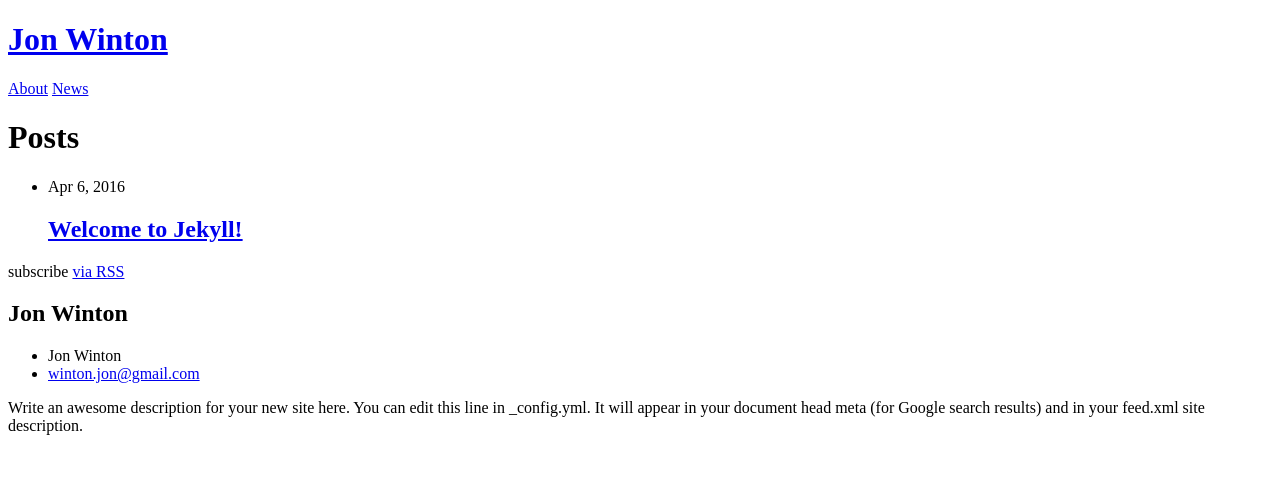
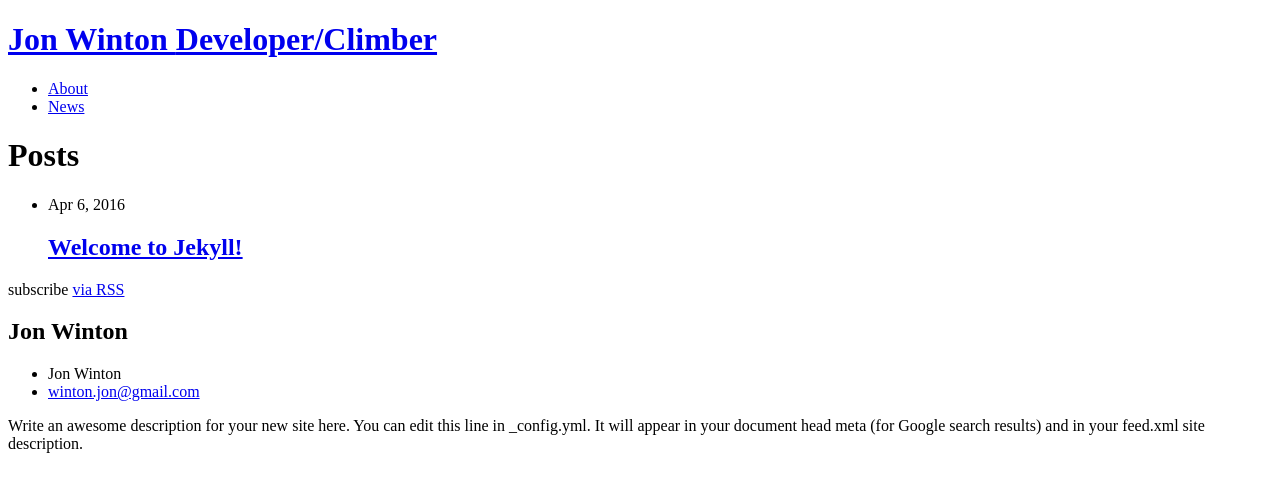
Before and after one commit to jonwinton/jonwintondotcom, a Jekyll site: the page built from index.html, in a window 1280 px wide. Shown: the top 492 px of the page. Built offline with Jekyll 4.4.1, drawn with Linux system fonts in a browser that asks for light colours.

Commit message:
Separating navigation into a partial

```diff
--- a/_includes/header.html
+++ b/_includes/header.html
@@ -1,11 +1,18 @@
 <header role="banner" class="header">
     <div class="header-title">
         <a class="header-title-link" href="{{ site.baseurl }}/">
-            <h1>{{ site.title }}</h1>
+            <h1 class="title">
+                {{ site.title }}
+                {% if site.subtitle %}
+                <span class="title-sub">{{ site.subtitle }}</span>
+                {% endif %}
+            </h1>
+
+
+
         </a>
     </div>
     <div class="header-navigation">
-        {% for my_page in site.pages %} {% if my_page.title %}
-        <a class="page-link" href="{{ my_page.url | prepend: site.baseurl }}">{{ my_page.title }}</a> {% endif %} {% endfor %}
+        {% include navigation.html %}
     </div>
 </header>
--- /dev/null
+++ b/_includes/navigation.html
@@ -0,0 +1,9 @@
+<nav role="navigation">
+    <ul class="nav">
+        {% for my_page in site.pages %} {% if my_page.title %}
+        <li class="nav-item">
+            <a class="nav-item-link" href="{{ my_page.url | prepend: site.baseurl }}">{{ my_page.title }}</a>
+        </li>
+        {% endif %} {% endfor %}
+    </ul>
+</nav>
```
